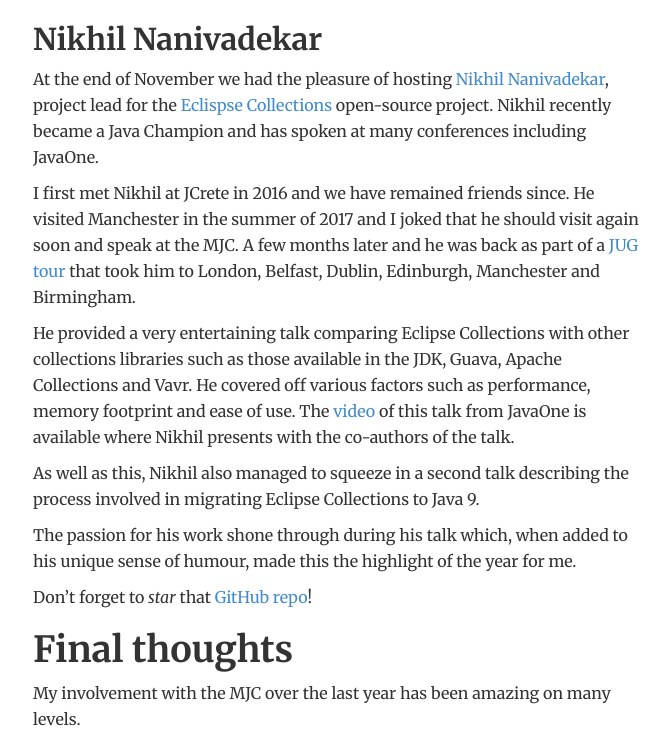
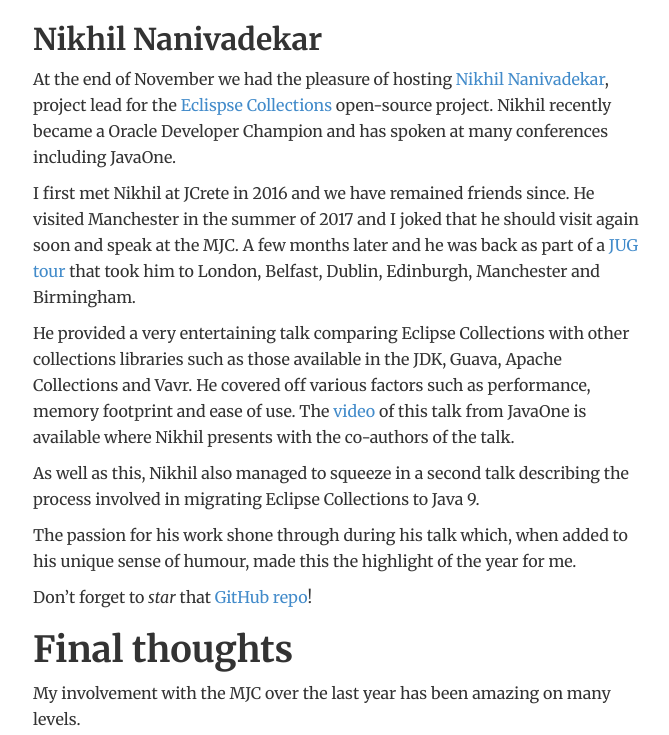
Before and after one commit to nickebbitt/nickebbitt.github.io, a Jekyll site: the page built from _posts/2018-01-06-a-year-with-the-mjc.md, in a window 1280 px wide and 900 px high, scrolled down 2190 px, cut to the strip 165-900 px from the top of the window. Shown: the whole strip, without its empty margins (301-970 px from the left). Built offline with Jekyll 4.4.1, drawn with Linux system fonts in a browser that asks for light colours; comment, search, counter and statistics services are not loaded.

Commit message:
Fix error in MJC post

```diff
--- a/_posts/2018-01-06-a-year-with-the-mjc.md
+++ b/_posts/2018-01-06-a-year-with-the-mjc.md
@@ -47,7 +47,7 @@
 
 ## Nikhil Nanivadekar
 
-At the end of November we had the pleasure of hosting [Nikhil Nanivadekar](https://twitter.com/nikhilnanivade), project lead for the [Eclispse Collections](https://www.eclipse.org/collections/) open-source project. Nikhil recently became a Java Champion and has spoken at many conferences including JavaOne.
+At the end of November we had the pleasure of hosting [Nikhil Nanivadekar](https://twitter.com/nikhilnanivade), project lead for the [Eclispse Collections](https://www.eclipse.org/collections/) open-source project. Nikhil recently became a Oracle Developer Champion and has spoken at many conferences including JavaOne.
 
 I first met Nikhil at JCrete in 2016 and we have remained friends since. He visited Manchester in the summer of 2017 and I joked that he should visit again soon and speak at the MJC. A few months later and he was back as part of a [JUG tour](https://medium.com/@nikhilnanivadekar/november-java-user-group-tour-2017-dbb103b80532) that took him to London, Belfast, Dublin, Edinburgh, Manchester and Birmingham.
 
```
